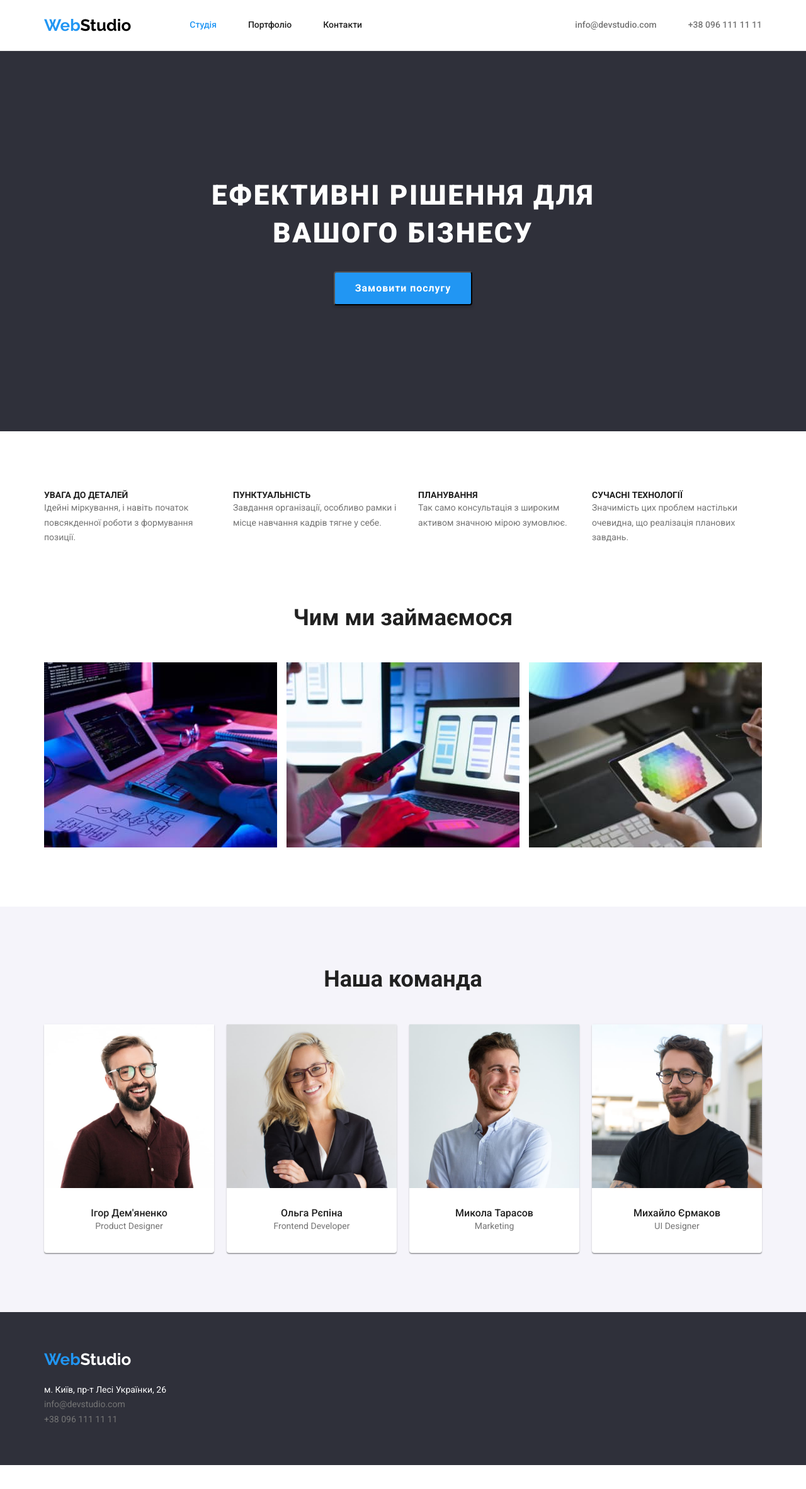
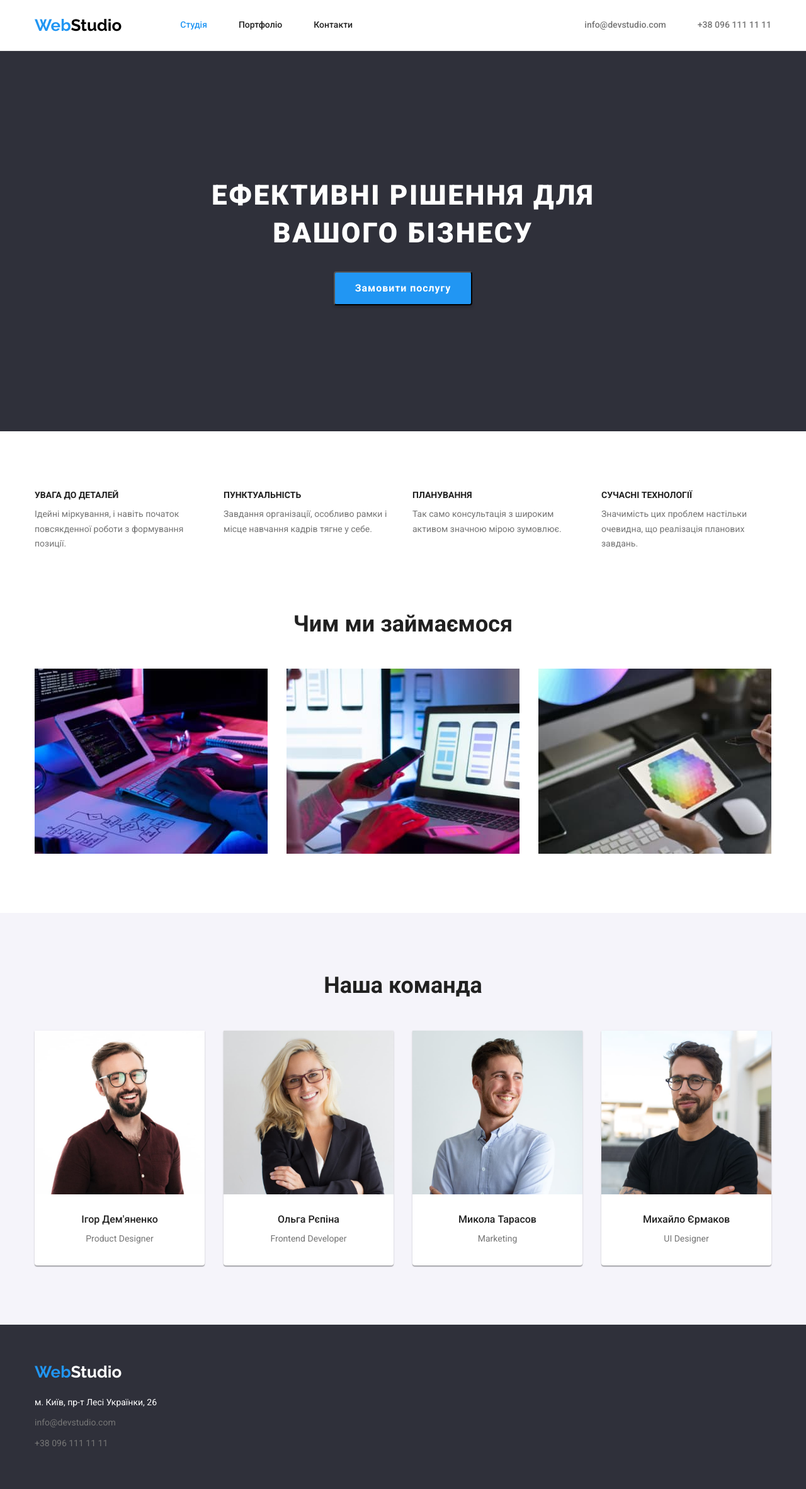
Before and after one commit to UkrainianUser/goit-markup-hw-03, a plain HTML site: page index.html in a window 1280 px wide. Shown: the whole page at 63% size. Before the commit the page ends 2327 px from the top, so only its background shows below. Drawn offline with nearby package versions, Linux system fonts and the light colour scheme.

Commit message:
Вносить правки за рекомендаціями ментора
1. Для .container максимальну ширину задайте 1200рх
2. .contacts-list винесіть із нав
3. Приберіть дів hero-content text-align задайте для секції
4. Для .benefits-title задайте нижній марджин
5. Для .team-title задайте нижній марджин
6. Для кожного li потрібно задати нижній марджин - https://i.imgur.com/TXzjfmj.png, але обнуліть для останнього елементу
7. При .filter-btn:hover приберіть паддинг
8. Для .projects-item приберіть бордер
9. Для ширина має бути 370рх, підправте формулу
10. Для .projects-descript додайте лівий, правий, нижній бордери
11. Для задайте нижній марджин

```diff
--- a/css/styles.css
+++ b/css/styles.css
@@ -73,7 +73,7 @@ img {
 	padding-bottom: 94px;
 }
 .container {
-	max-width: 1170px;
+	max-width: 1200px;
 	margin-left: auto;
 	margin-right: auto;
 	padding-left: 15px;
@@ -83,6 +83,11 @@ img {
 
 .header {
 	border-bottom: 1px solid var(--border-header-color);
+	text-align: center;
+}
+.header-content {
+	display: flex;
+	justify-content: space-between;
 }
 .nav-logo {
 	color: var(--accent-color);
@@ -129,9 +134,9 @@ img {
 	margin-right: 50px;
 }
 .contacts-link{
+	display: block;
 	padding-top: 32px;
 	padding-bottom: 32px;
-
 	font-weight: 500;
 	font-size: 14px;
 	line-height: 1.14;
@@ -157,6 +162,9 @@ img {
 .footer-logo-word {
 	color: var(--primary-white-color);
 }
+.footer-item:not(:last-child) {
+	margin-bottom: 9px;
+}
 .footer-map {
 	color: var(--primary-white-color);
 }
@@ -168,6 +176,7 @@ img {
 .hero{
 	padding-top: 200px;
 	padding-bottom: 200px;
+	text-align: center;
 
 	background-color: var(--primary-beckground-color);
 }
@@ -216,6 +225,7 @@ img {
 	max-width: 270px;
 }
 .benefits-title {
+	margin-bottom: 10px;
 	color: var(--title-color);
 	font-weight: 700;
 	font-size: 14px;
@@ -265,6 +275,7 @@ img {
 	padding-bottom: 30px;
 }
 .team-title {
+	margin-bottom: 10px;
 	color: var(--title-color);
 	font-weight: 500;
 	font-size: 16px;
@@ -295,7 +306,6 @@ img {
 
 }
 .filter-btn:hover {
-	padding: 6px 25px;
 	color: var(--primary-white-color);
 	background-color: var(--accent-color);
 
@@ -306,8 +316,7 @@ img {
 	flex-wrap: wrap;
 }
 .projects-item {
-	width: calc((100% - 64px) / 3);
-	border: 1px solid var(--border-color);
+	width: calc((100% - 60px) / 3);
 }
 .projects-item:not(:nth-child(3n)) {
 	margin-right: 30px;
@@ -317,6 +326,7 @@ img {
 	margin-bottom: 30px;
 }
 .projects-title {
+	margin-bottom: 4px;
 	color: var(--title-color);
 	font-weight: 700;
 	font-size: 18px;
@@ -328,6 +338,9 @@ img {
 }
 .projects-descript {
 	padding: 20px 24px;
+	border-right: 1px solid var(--border-color);
+	border-bottom: 1px solid var(--border-color);
+	border-left: 1px solid var(--border-color);
 }
 .projects-img {
 	width: 370px;
--- a/index.html
+++ b/index.html
@@ -20,6 +20,7 @@
   <body>
     <header class="header">
       <div class="container">
+        <div class="header-content">
           <!--Навігація-->
           <nav class="nav">
             <!--Логотип-->
@@ -38,6 +39,7 @@
                 <a class="nav-link link" href="">Контакти</a>
               </li>
             </ul>
+          </nav>
           <!--Контакти-->
           <ul class="contacts-list list">
             <li class="contacts-item">
@@ -51,7 +53,7 @@
               >
             </li>
           </ul>
-        </nav>
+        </div>
       </div>
     </header>
 
@@ -59,12 +61,10 @@
       <!--Секція "Герой"-->
       <section class="section hero">
         <div class="container">
-          <div class="hero-content">
           <h1 class="hero-title">Ефективні рішення для вашого бізнесу</h1>
           <button class="hero-btn button" type="button">
             Замовити послугу
           </button>
-          </div>
         </div>
       </section>
 
@@ -207,19 +207,19 @@
         <!--Адреса-->
         <address>
           <ul class="list">
-            <li class="footer-map">
+            <li class="footer-item footer-map">
               <a
                 class="link"
                 href="https://www.google.com.ua/maps/place/%D0%B1%D1%83%D0%BB%D1%8C%D0%B2%D0%B0%D1%80+%D0%9B%D0%B5%D1%81%D1%96+%D0%A3%D0%BA%D1%80%D0%B0%D1%97%D0%BD%D0%BA%D0%B8,+26,+%D0%9A%D0%B8%D1%97%D0%B2,+02000/@50.4265807,30.5361971,17z/data=!3m1!4b1!4m6!3m5!1s0x40d4cf0e033ecbe9:0x57a4dffefec77da0!8m2!3d50.4265807!4d30.5383858!16s%2Fg%2F1tctq5jv?hl=uk"
                 >м. Київ, пр-т Лесі Українки, 26</a
               >
             </li>
-            <li>
+            <li class="footer-item">
               <a class="link" href="mailto:info@devstudio.com"
                 >info@devstudio.com</a
               >
             </li>
-            <li>
+            <li class="footer-item">
               <a class="link" href="tel:+380961111111">+38 096 111 11 11</a>
             </li>
           </ul>
```
Also changed, not shown: portfolio.html (+3 -1 lines). Lines whose indentation alone changed are shown as unchanged.
